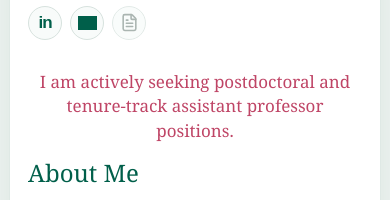
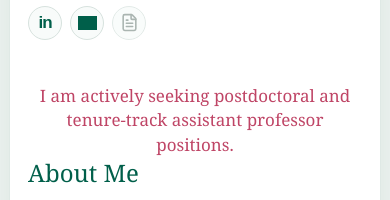
Before and after one commit to Ryan-hub-bit/ryan-hub-bit.github.io, a Next.js app: page / in a window 390 px wide. Shown: the part 315-515 px from the top of the page. Built offline with nearby package versions, Linux system fonts and the light colour scheme; grey boxes are pictures that could not be loaded.

Commit message:
Tighten spacing above About Me job market notice

```diff
--- a/app/globals.css
+++ b/app/globals.css
@@ -344,7 +344,7 @@ a.social-link:focus-visible {
   padding: 0;
   color: #bf4566;
   text-align: center;
-  transform: translate(-8px, 42px);
+  transform: translate(-8px, 48px);
 }
 .opportunity-notice p { margin: 0; font-size: 1.0625rem; font-weight: 400; line-height: 1.45; white-space: nowrap; }
 
@@ -542,7 +542,7 @@ footer p { margin: 0; }
     gap: 16px 32px;
     margin-bottom: 24px;
   }
-  .opportunity-notice { width: 100%; transform: translateY(14px); }
+  .opportunity-notice { width: 100%; transform: translateY(24px); }
 }
 
 @media (max-width: 820px) {
@@ -581,6 +581,7 @@ footer p { margin: 0; }
   .nav-links a span { position: absolute; width: 1px; height: 1px; margin: -1px; padding: 0; overflow: hidden; clip: rect(0 0 0 0); white-space: nowrap; border: 0; }
   .nav-icon { width: 18px; height: 18px; }
   .profile { grid-template-columns: minmax(0, 1fr) 132px; gap: 16px; margin-bottom: 28px; }
+  .opportunity-notice { transform: translateY(28px); }
   .portrait { width: 132px; }
   .identity h1 { font-size: 1.75rem; }
   .position, .profile-email, .affiliation { font-size: 0.9rem; }
```
